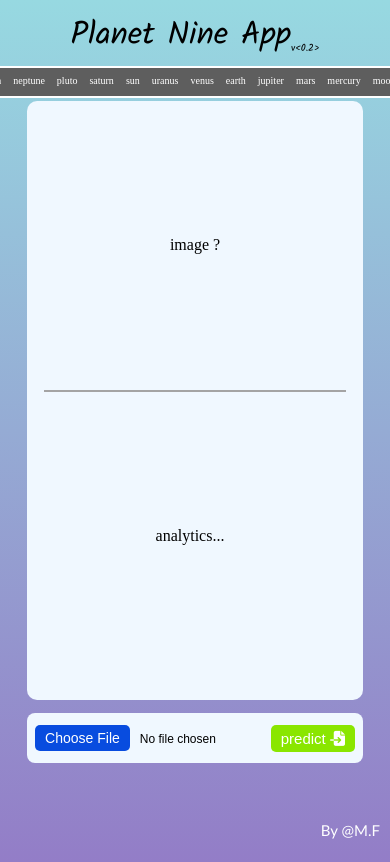
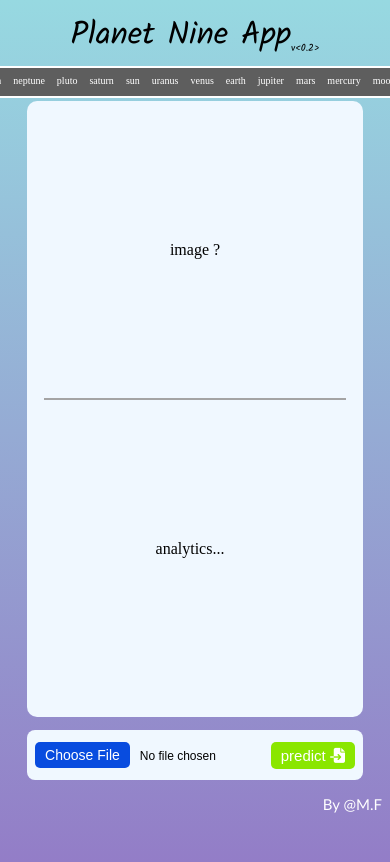
Before and after one commit to mohamad-fat/planet_nine_app, a Flask app: page / in a window 390 px wide. Run offline with Flask 3, Linux system fonts and the light colour scheme; some libraries are stand-ins or nearby versions.

Commit message:
first commit

```diff
--- a/static/styles/style.css
+++ b/static/styles/style.css
@@ -93,22 +93,28 @@ body {
     width: 80%;
     height: 15px;
     margin: auto;
+
 }
 
 #msg-div p {
     color: #fff;
     font-family:'Gill Sans', 'Gill Sans MT', Calibri, 'Trebuchet MS', sans-serif;
     font-size: 18px;
-    margin-left: 5px;
+    margin-top: 5px;
+    margin-bottom: 0;
 }
 
 #lower-right {
-    position: absolute;
-    right: 10px;
-    bottom: 0;
     color: #fff;
     font-family:'Gill Sans', 'Gill Sans MT', Calibri, 'Trebuchet MS', sans-serif;
     font-size: 15px;
+    text-align: right;
+    position: relative;
+    bottom: 5px;
+}
+
+#lower-right p {
+    margin: 0;
 }
 
 input[type=file]::file-selector-button {
@@ -162,7 +168,7 @@ background: #0d45a5;
 
     #container {
         width: 90%;
-        height: 71%;
+        height: 73%;
         margin-top: 40px;
         flex-direction: column;
     }
@@ -221,7 +227,7 @@ background: #0d45a5;
     }
 
     #lower-right {
-        margin-bottom: -10px;
+
     }
 
 }
```
